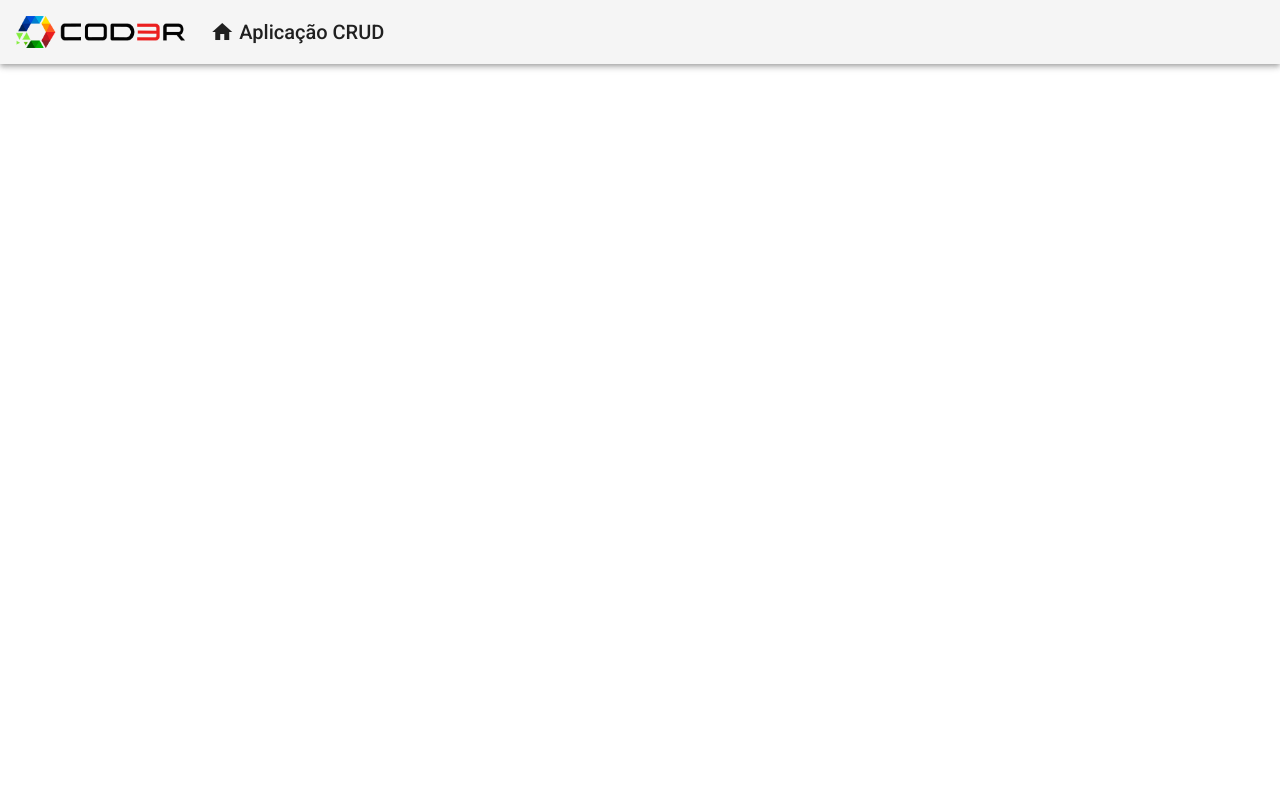
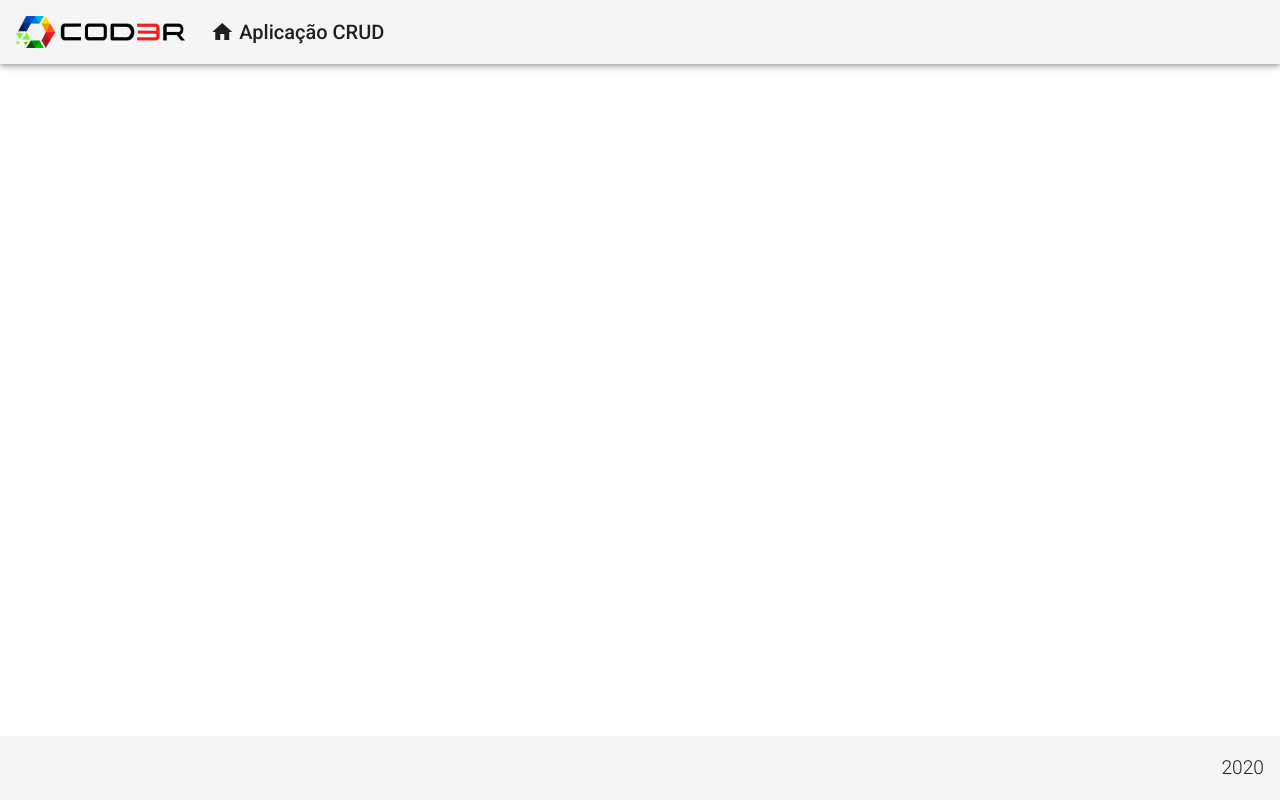
Before and after one commit to JeeanLiima97/Angular-crud, an Angular app in the folder frontend/: page / in a window 1280 px wide. Built offline with nearby package versions, Linux system fonts and the light colour scheme.

Commit message:
Adcionando o footer

```diff
--- a/frontend/src/app/app.component.html
+++ b/frontend/src/app/app.component.html
@@ -1,3 +1,2 @@
-<app-header>
-
-</app-header>
+<app-header> </app-header>
+<app-footer></app-footer>
--- a/frontend/src/app/app.module.ts
+++ b/frontend/src/app/app.module.ts
@@ -6,12 +6,14 @@
 import { BrowserAnimationsModule } from '@angular/platform-browser/animations';
 import { HeaderComponent } from './components/template/header/header.component';
 
-import { MatToolbarModule} from '@angular/material/toolbar'
+import { MatToolbarModule} from '@angular/material/toolbar';
+import { FooterComponent } from './components/template/footer/footer.component'
 
 @NgModule({
   declarations: [
     AppComponent,
-    HeaderComponent
+    HeaderComponent,
+    FooterComponent
   ],
   imports: [
     BrowserModule,
--- /dev/null
+++ b/frontend/src/app/components/template/footer/footer.component.css
@@ -0,0 +1,11 @@
+.footer{
+    position: fixed;
+    bottom: 0;
+    display: flex;
+    justify-content: flex-end;
+}
+
+.footer span{
+    font-weight: 300;
+    font-size: 1.2rem;
+}
--- /dev/null
+++ b/frontend/src/app/components/template/footer/footer.component.html
@@ -0,0 +1,8 @@
+<mat-toolbar class="footer">
+
+<span>
+   2020
+</span>
+
+
+</mat-toolbar>
--- /dev/null
+++ b/frontend/src/app/components/template/footer/footer.component.ts
@@ -0,0 +1,15 @@
+import { Component, OnInit } from '@angular/core';
+
+@Component({
+  selector: 'app-footer',
+  templateUrl: './footer.component.html',
+  styleUrls: ['./footer.component.css']
+})
+export class FooterComponent implements OnInit {
+
+  constructor() { }
+
+  ngOnInit(): void {
+  }
+
+}
```
